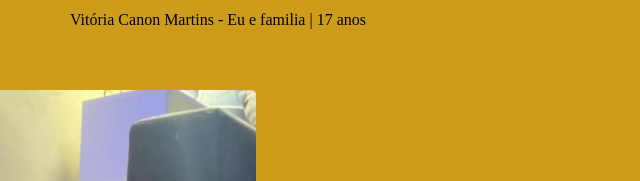
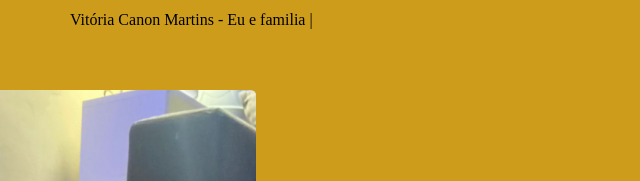
Before and after one commit to canonvitoria/Projeto-Familia-LTDA, a plain HTML site: page canon.html in a window 1280 px wide. Shown: the part 1963-2144 px from the top of the page, 634-1274 px from the left. Drawn offline with Linux system fonts and the light colour scheme; a web font is replaced by a local one.

Commit message:
Update canon.html

```diff
--- a/canon.html
+++ b/canon.html
@@ -120,7 +120,7 @@
         <div class="album">
           <a href="#" class="foto-album"><img src="img/Familia-Canon.jpeg" alt="Familia"></a>
           <div class="album-textos">
-            <p>Vitória Canon Martins - Eu e familia | 17 anos</p>
+            <p>Vitória Canon Martins - Eu e familia | </p>
           </div>
         </div>
 
```
